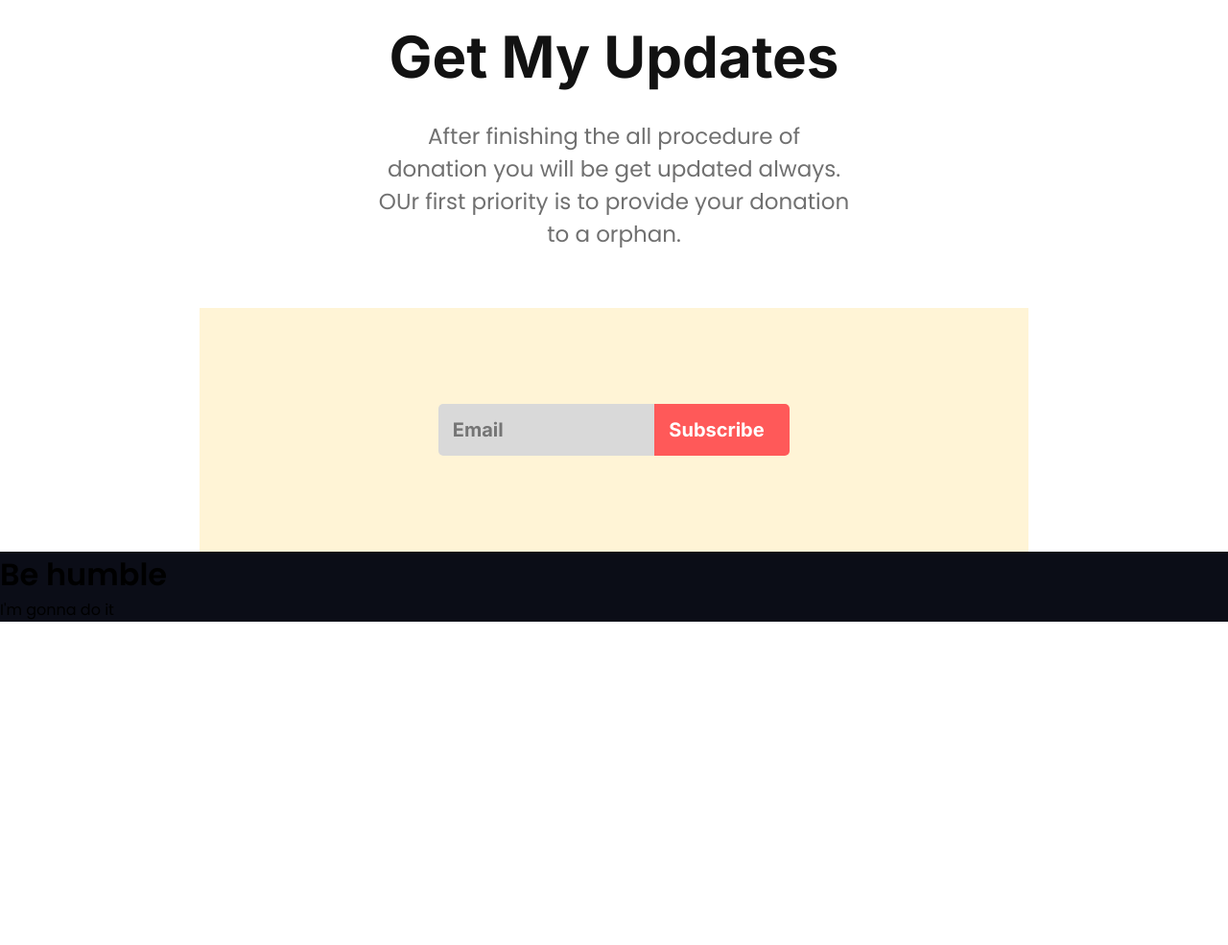
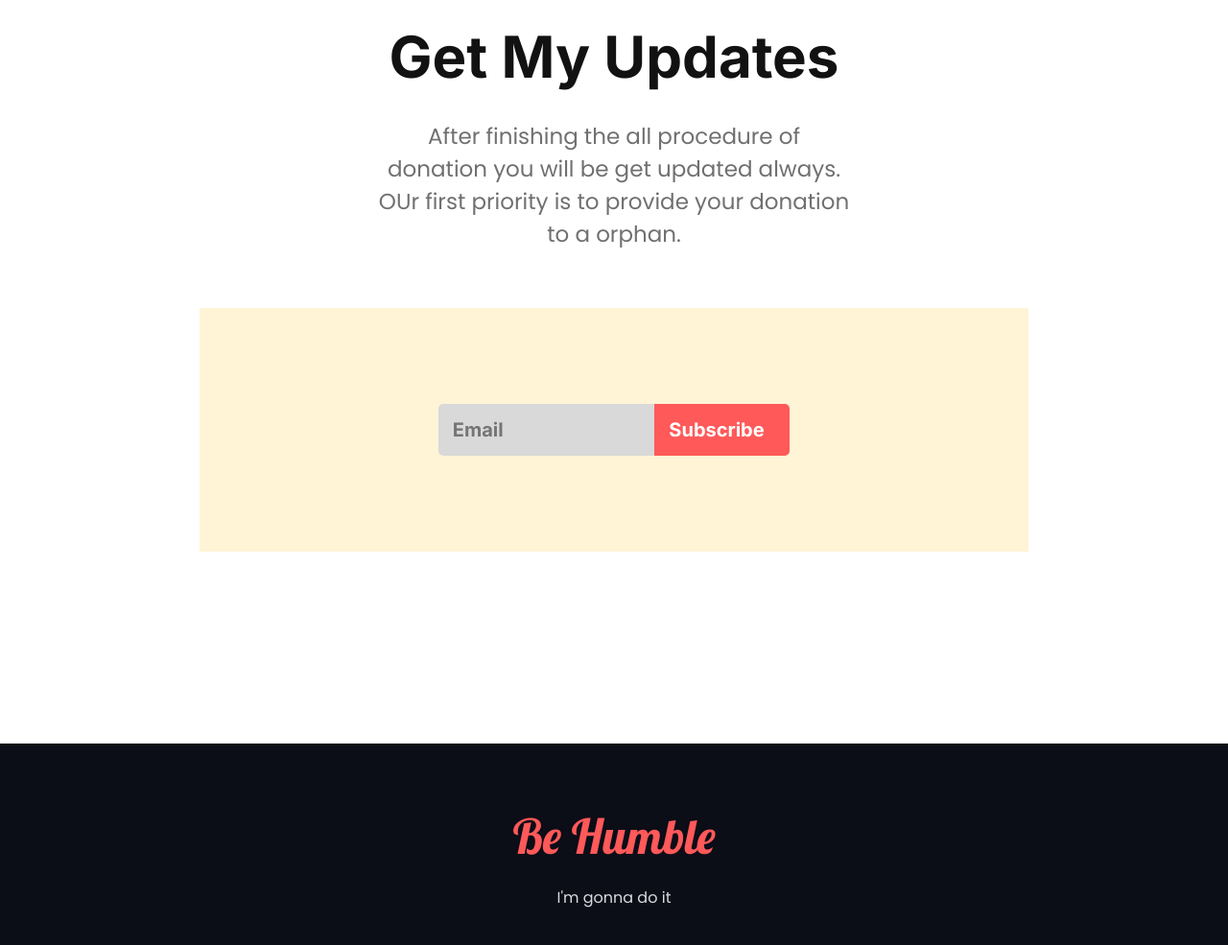
Before and after one commit to ShailaAkter/DonateNow, a plain HTML site: page index.html in a window 1280 px wide. Shown: the part 5163-6148 px from the top of the page at 96% size. Before the commit the page ends 5811 px from the top, so only its background shows below. Drawn offline with Linux system fonts and the light colour scheme.

Commit message:
third commit

```diff
--- a/index.html
+++ b/index.html
@@ -5,6 +5,10 @@
     <meta http-equiv="X-UA-Compatible" content="IE=edge">
     <meta name="viewport" content="width=device-width, initial-scale=1.0">
     <link rel="stylesheet" href="style.css">
+
+    <link rel="preconnect" href="https://fonts.googleapis.com">
+    <link rel="preconnect" href="https://fonts.gstatic.com" crossorigin>
+    <link href="https://fonts.googleapis.com/css2?family=Inter:wght@200;700&family=Lobster&family=Poppins:wght@400;600&display=swap" rel="stylesheet">
 
     <link rel="preconnect" href="https://fonts.googleapis.com">
     <link rel="preconnect" href="https://fonts.gstatic.com" crossorigin>
@@ -116,7 +120,7 @@
 
 
    <footer class="footer">
-    <h1>Be humble</h1>
+    <p id="lobstar-font" >Be Humble</p>
     <p>I'm gonna do it</p>
    </footer>
 </body>
--- a/style.css
+++ b/style.css
@@ -221,5 +221,22 @@
 
 .footer
 {
+    margin-top: 200px;
+    padding: 55px;
     background-color: #0B0D17;
+    text-align: center;
 }
+
+#lobstar-font
+{
+    font-family: 'Lobster', cursive;;
+    color: #FF5959;
+    font-size: 50px;
+}
+
+.footer p
+{
+    font-size: 16px;
+    padding: 10px;
+    color: #D9DBE1;
+}
```
